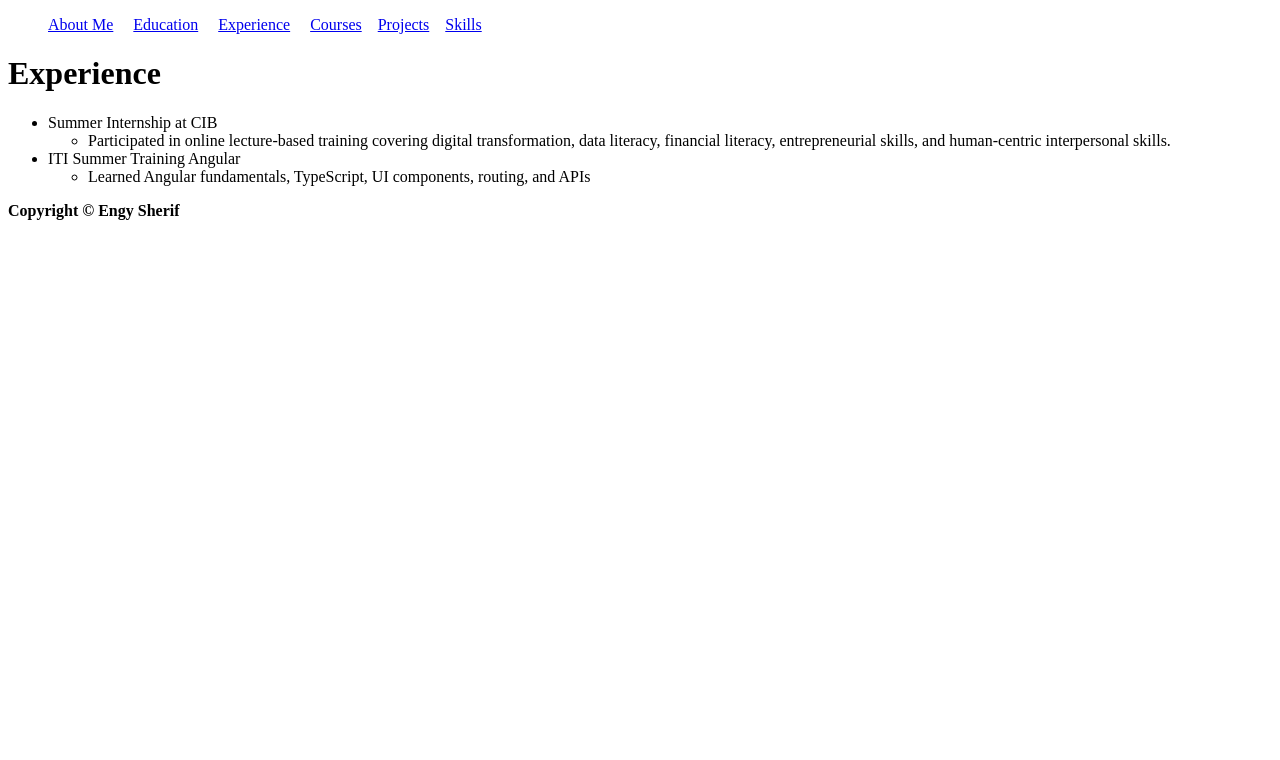
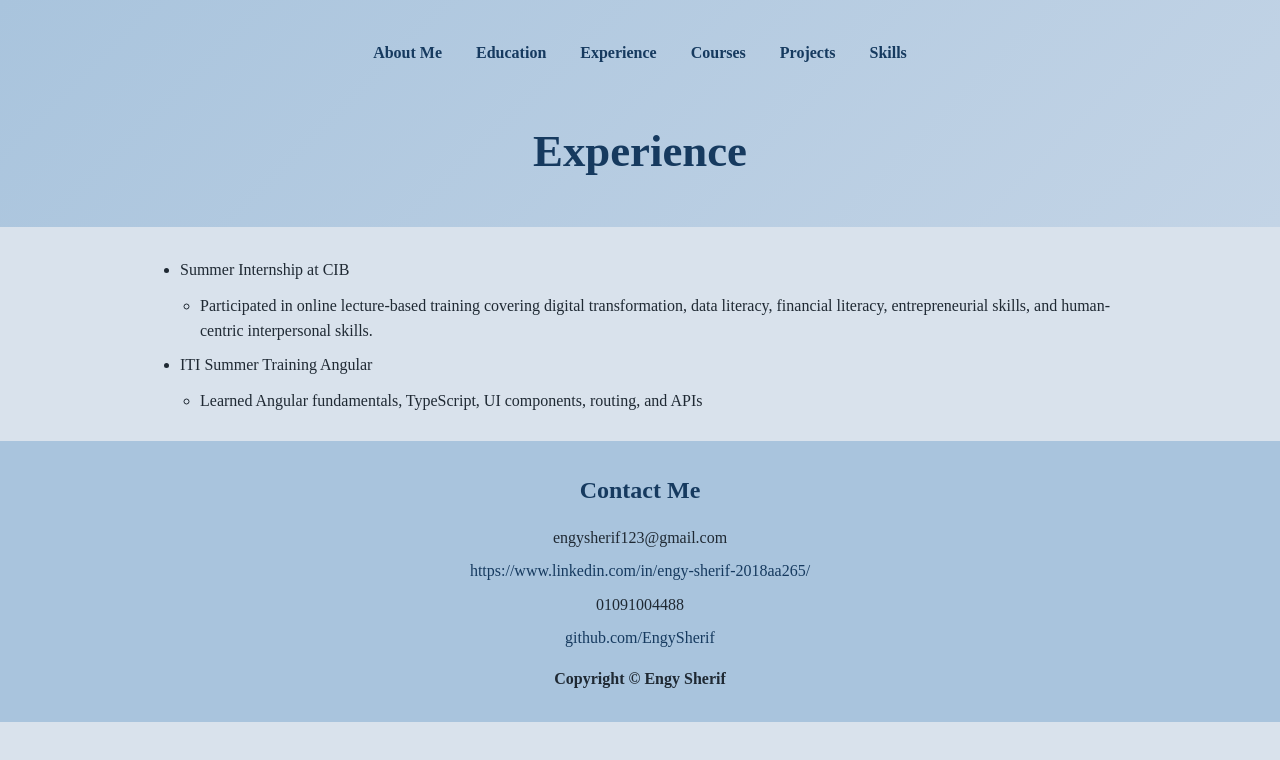
Before and after one commit to ashrafsadek-nxt/nxt21-giz4-swd2-g1, a plain HTML site: page engy-sherif/Portfolio/Experience.html in a window 1280 px wide. Drawn offline with Linux system fonts and the light colour scheme.

Commit message:
Update Experience.html

```diff
--- a/engy-sherif/Portfolio/Experience.html
+++ b/engy-sherif/Portfolio/Experience.html
@@ -5,18 +5,19 @@
     <meta name="viewport" content="width=device-width, initial-scale=1.0">
     <meta http-equiv="X-UA-Compatible" content="ie=edge">
     <title>Experience</title>
+    <link rel="stylesheet" href="assests/css/style.css">
 </head>
 <body>
     <header>
         <nav>
-               <ul  style="list-style: none;">
-                <li style="display: inline;"><a href="/">About Me</a>  &nbsp;&nbsp;&nbsp; </li>
-                <li style="display: inline;"><a href="Education.html">Education</a>   &nbsp;&nbsp;&nbsp; </li>
-                <li style="display: inline;"><a href="Experience.html">Experience</a>  &nbsp;&nbsp;&nbsp; </li>
-                <li style="display: inline;"><a href="courses.html">Courses</a>&nbsp;&nbsp;&nbsp;</li>
-                <li style="display: inline;"><a href="projects.html">Projects</a>&nbsp;&nbsp;&nbsp;</li>
-                <li style="display: inline;"><a href="Skills.html">Skills</a></li>
-                </ul>
+            <ul class="nav-list">
+                <li><a href="/">About Me</a></li>
+                <li><a href="Education.html">Education</a></li>
+                <li><a href="Experience.html">Experience</a></li>
+                <li><a href="courses.html">Courses</a></li>
+                <li><a href="projects.html">Projects</a></li>
+                <li><a href="Skills.html">Skills</a></li>
+            </ul>
         </nav>
         <h1> Experience</h1>
     </header>
@@ -38,7 +39,17 @@
        </ul>
     </main>
     <footer>
-        <strong>Copyright &copy; Engy Sherif</strong>
+        <h2>Contact Me</h2>
+        <ul>
+            <ul>
+                <li>engysherif123@gmail.com  </li>
+                <li><a href="https://www.linkedin.com/in/engy-sherif-2018aa265/" target="_blank">https://www.linkedin.com/in/engy-sherif-2018aa265/</a></li>
+                <li>01091004488 </li>
+                <li><a href="https://github.com/EngySherif" target="_blank">github.com/EngySherif</a></li>
+
+            </ul>
+            <strong>Copyright &copy; Engy Sherif</strong>
+
     </footer>
 </body>
 </html>
```
